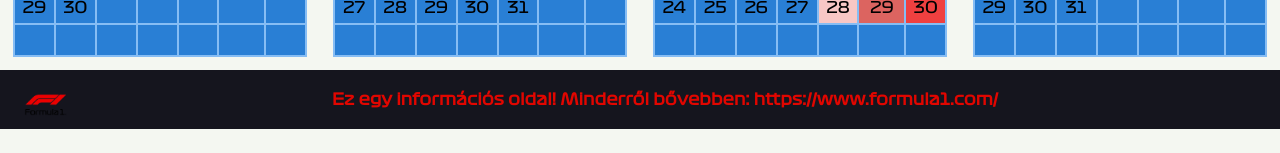
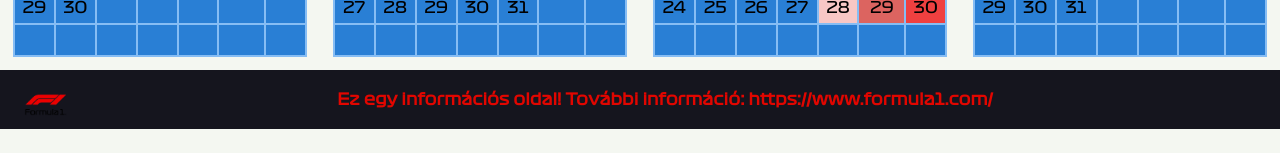
Before and after one commit to girusantal81/girusantal81.github.io, a plain HTML site: page girusantal_vizsga/race-calendar.html in a window 1280 px wide. Shown: the part 961-1114 px from the top of the page. Drawn offline with Linux system fonts and the light colour scheme.

Commit message:
basic files created

```diff
--- a/girusantal_vizsga/race-calendar.html
+++ b/girusantal_vizsga/race-calendar.html
@@ -866,7 +866,7 @@
                 <li>
                     <a href="https://www.formula1.com/" target="_blank">
                         <img src="img/f1-logo.png" alt="F1 logo">
-                        Ez egy információs oldal! Minderről bővebben: https://www.formula1.com/</a>
+                        Ez egy információs oldal! További információ: https://www.formula1.com/</a>
                 </li>
     </footer>
 
```
